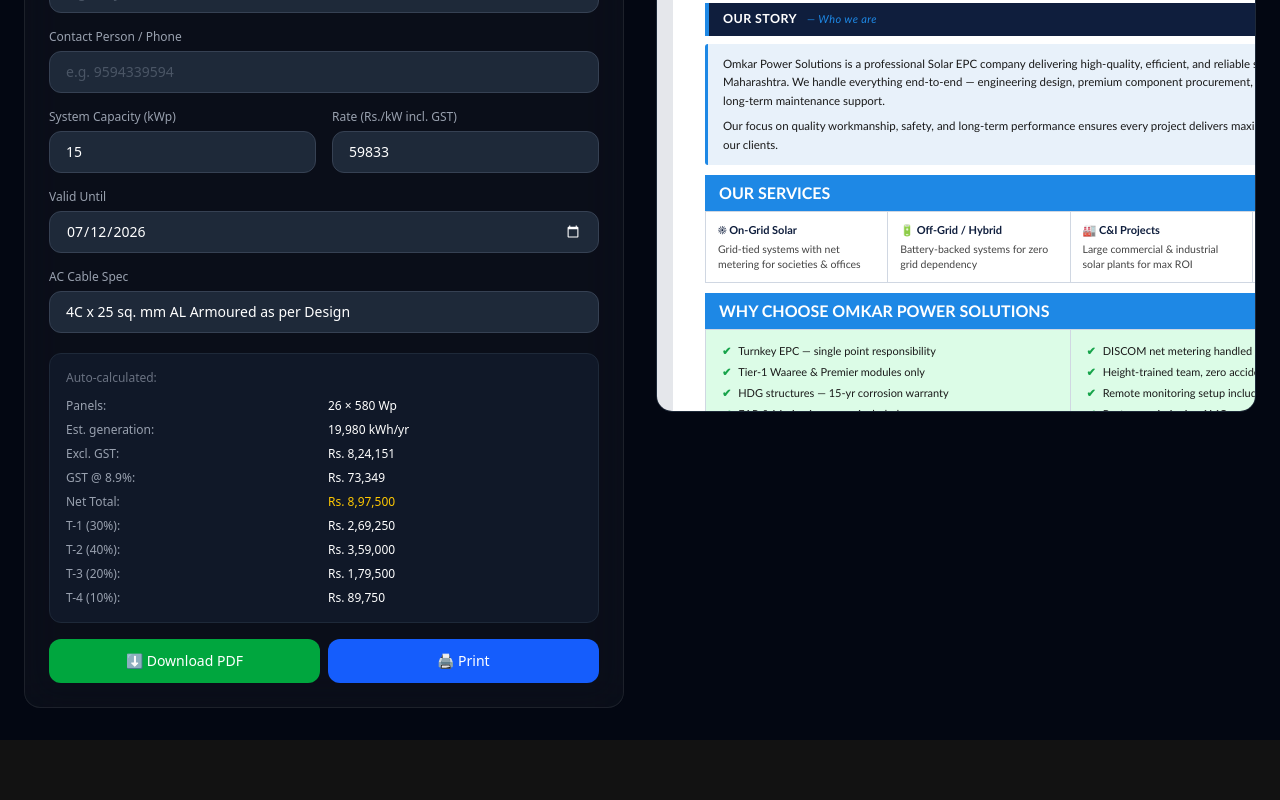
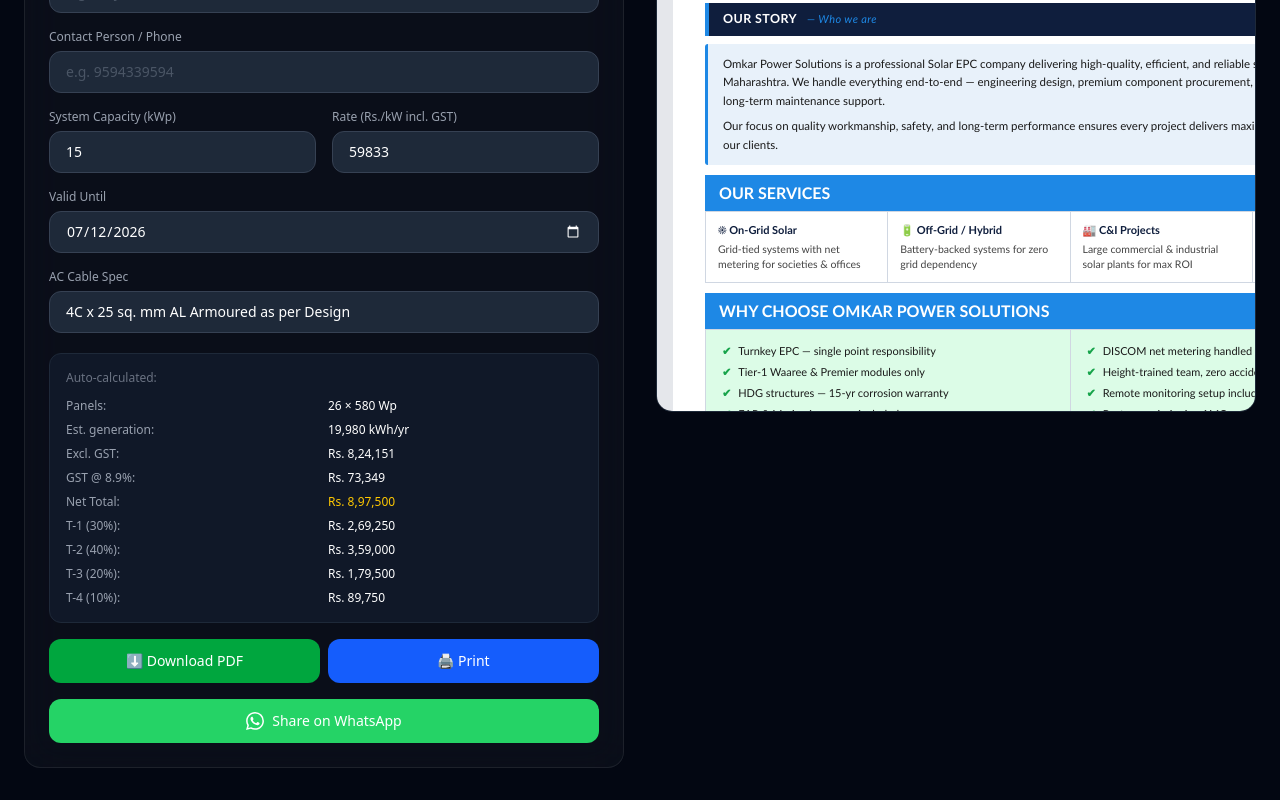
Before and after one commit to Kisan08/omkar-power-solutions, a Next.js app: page /quote in a window 1280 px wide. Shown: the part 404-1204 px from the top of the page. Before the commit the page ends 1144 px from the top, so only its background shows below. Built offline with nearby package versions, Linux system fonts and the light colour scheme.

Commit message:
add WhatsApp share button to quotation form

```diff
--- a/app/quote/page.tsx
+++ b/app/quote/page.tsx
@@ -913,15 +913,53 @@
             </div>
 
             <div className="flex gap-2">
-              <button onClick={downloadPDF} disabled={busy}
+            <button onClick={downloadPDF} disabled={busy}
                 className="flex-1 bg-green-600 hover:bg-green-500 disabled:bg-gray-700 text-white text-sm font-medium py-3 rounded-xl transition-colors">
                 {busy ? "Generating…" : "⬇ Download PDF"}
-              </button>
-              <button onClick={() => window.print()}
+            </button>
+            <button onClick={() => window.print()}
                 className="flex-1 bg-blue-600 hover:bg-blue-500 text-white text-sm font-medium py-3 rounded-xl transition-colors">
                 🖨 Print
-              </button>
+            </button>
             </div>
+
+            <button
+            onClick={() => {
+                const msg = `Hello,
+
+            Greetings from *Omkar Power Solutions*!
+
+            We are pleased to share the Techno-Commercial Proposal for your reference:
+
+            👤 *Client:* ${f.clientName || "—"}
+            📍 *Site:* ${f.siteAddress || "—"}
+            ⚡ *System:* ${f.systemCapacity} kWp (${c.panels} Panels × 580 Wp)
+            💰 *Net Total (incl. GST):* ${inr(c.net)}
+            📅 *Valid Until:* ${fmtDate(f.validUntil)}
+
+            Please find the detailed proposal at:
+            🌐 https://onesolarpower.in/quote
+
+            For any queries, feel free to reach out:
+            📞 8452035102
+            ✉ omkarpowersolutions16@gmail.com
+
+            Thank you for considering Omkar Power Solutions — Powering a Greener Tomorrow ☀`;
+
+                const encoded = encodeURIComponent(msg);
+                const phone = f.contactPerson.replace(/\D/g, "");
+                const url = phone.length >= 10
+                ? `https://wa.me/91${phone.slice(-10)}?text=${encoded}`
+                : `https://wa.me/?text=${encoded}`;
+                window.open(url, "_blank");
+            }}
+            className="w-full bg-[#25D366] hover:bg-[#1ebe5d] text-white text-sm font-medium py-3 rounded-xl transition-colors flex items-center justify-center gap-2"
+            >
+            <svg width="18" height="18" viewBox="0 0 24 24" fill="white">
+                <path d="M17.472 14.382c-.297-.149-1.758-.867-2.03-.967-.273-.099-.471-.148-.67.15-.197.297-.767.966-.94 1.164-.173.199-.347.223-.644.075-.297-.15-1.255-.463-2.39-1.475-.883-.788-1.48-1.761-1.653-2.059-.173-.297-.018-.458.13-.606.134-.133.298-.347.446-.52.149-.174.198-.298.298-.497.099-.198.05-.371-.025-.52-.075-.149-.669-1.612-.916-2.207-.242-.579-.487-.5-.669-.51-.173-.008-.371-.01-.57-.01-.198 0-.52.074-.792.372-.272.297-1.04 1.016-1.04 2.479 0 1.462 1.065 2.875 1.213 3.074.149.198 2.096 3.2 5.077 4.487.709.306 1.262.489 1.694.625.712.227 1.36.195 1.871.118.571-.085 1.758-.719 2.006-1.413.248-.694.248-1.289.173-1.413-.074-.124-.272-.198-.57-.347m-5.421 7.403h-.004a9.87 9.87 0 01-5.031-1.378l-.361-.214-3.741.982.998-3.648-.235-.374a9.86 9.86 0 01-1.51-5.26c.001-5.45 4.436-9.884 9.888-9.884 2.64 0 5.122 1.03 6.988 2.898a9.825 9.825 0 012.893 6.994c-.003 5.45-4.437 9.884-9.885 9.884m8.413-18.297A11.815 11.815 0 0012.05 0C5.495 0 .16 5.335.157 11.892c0 2.096.547 4.142 1.588 5.945L.057 24l6.305-1.654a11.882 11.882 0 005.683 1.448h.005c6.554 0 11.89-5.335 11.893-11.893a11.821 11.821 0 00-3.48-8.413z"/>
+            </svg>
+            Share on WhatsApp
+            </button>
           </div>
         </div>
 
```
